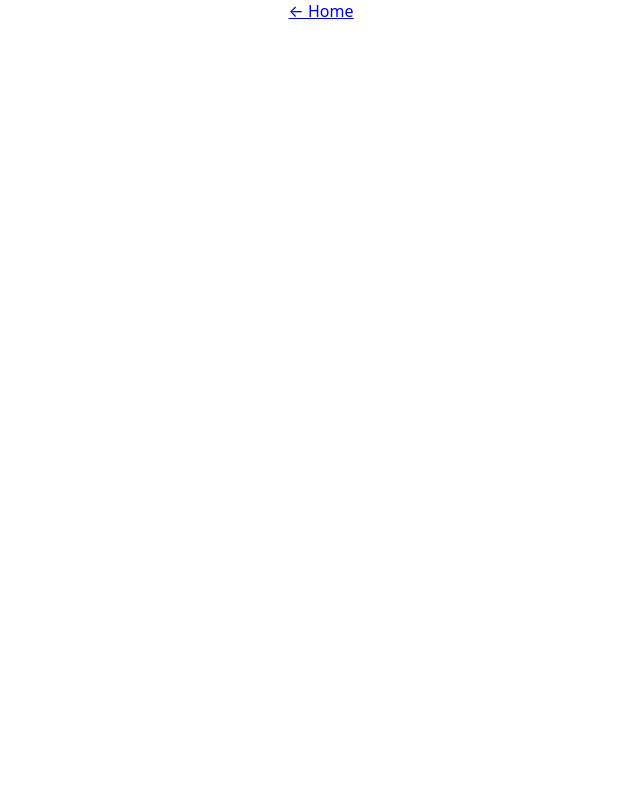
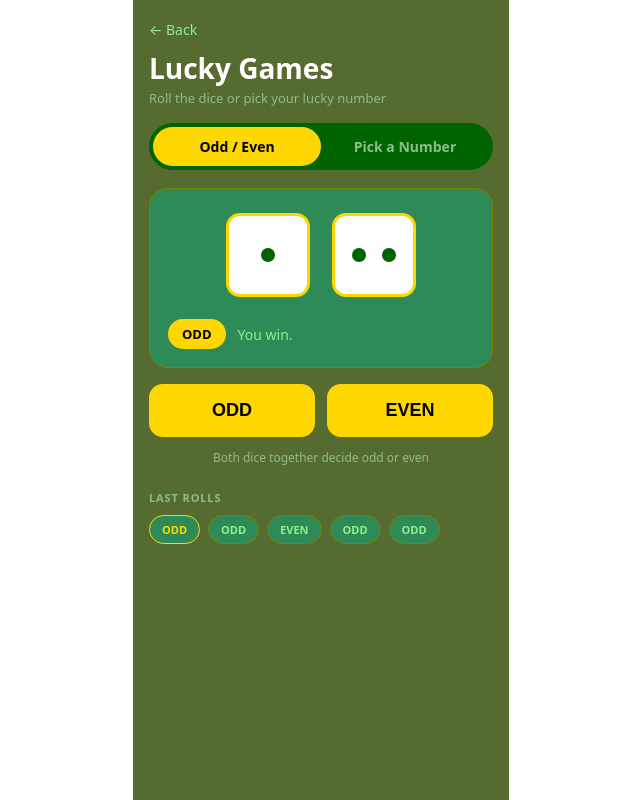
Before and after one commit to mjm29/minigames-mockup, a plain HTML site: page betting.html in a window 1280 px wide. Shown: the whole page, without its empty margins (319-959 px from the left). Drawn offline with Linux system fonts and the light colour scheme.

Commit message:
betting game screens added

```diff
--- /dev/null
+++ b/betting.css
@@ -0,0 +1,263 @@
+* {
+  padding: 0;
+  margin: 0;
+  box-sizing: border-box;
+}
+
+body {
+  font-family:
+    system-ui,
+    -apple-system,
+    "Segoe UI",
+    Roboto,
+    sans-serif;
+  color: white;
+  background-color: white;
+  min-height: 100vh;
+  justify-content: center;
+  display: flex;
+}
+
+.phone-frame {
+  max-width: 376px;
+  width: 100%;
+  padding: 18px 16px 28px;
+  background-color: darkolivegreen;
+  min-height: 100vh;
+}
+
+.back-btn {
+  color: lightgreen;
+  display: inline-block;
+  margin-bottom: 10px;
+  font-size: 14px;
+  text-decoration: none;
+}
+
+.title-row {
+  align-items: center;
+  display: flex;
+  margin-bottom: 16px;
+  justify-content: space-between;
+}
+
+h1 {
+  font-weight: 800;
+  font-size: 28px;
+}
+
+.subtitle {
+  margin-top: 2px;
+  font-size: 13px;
+  color: darkseagreen;
+}
+
+.mode-radio {
+  display: none;
+}
+
+.mode-switch {
+  border-radius: 999px;
+  display: flex;
+  margin-bottom: 18px;
+  background-color: darkgreen;
+  padding: 4px;
+}
+
+.mode-tab {
+  border-radius: 999px;
+  color: darkseagreen;
+  flex: 1;
+  cursor: pointer;
+  padding: 10px 12px;
+  font-size: 14px;
+  font-weight: 700;
+  text-align: center;
+}
+
+.pick-number-view {
+  display: none;
+}
+
+#mode-odd-even:checked ~ .mode-switch .tab-odd-even,
+#mode-pick-number:checked ~ .mode-switch .tab-pick-number {
+  color: black;
+  background-color: gold;
+}
+/*if pick-number section is clicked, hide components tagged for odd-even game*/
+#mode-pick-number:checked ~ .odd-even-view {
+  display: none;
+}
+
+#mode-pick-number:checked ~ .pick-number-view {
+  display: block;
+}
+
+.dice-panel {
+  border-radius: 18px;
+  border: 1px solid olive;
+  margin-bottom: 16px;
+  background-color: seagreen;
+  padding: 24px 18px 18px;
+}
+
+.dice-row {
+  margin-bottom: 22px;
+  display: flex;
+  gap: 22px;
+  justify-content: center;
+}
+
+.die {
+  border-radius: 14px;
+  height: 84px;
+  background-color: white;
+  width: 84px;
+  padding: 10px;
+  border: 3px solid gold;
+}
+
+.die-one {
+  display: flex;
+  justify-content: center;
+  align-items: center;
+}
+
+.die-two {
+  display: flex;
+  align-items: center;
+  gap: 16px;
+  justify-content: center;
+}
+
+.pip {
+  border-radius: 50%;
+  height: 14px;
+  background-color: darkgreen;
+  width: 14px;
+}
+
+.result-row {
+  gap: 12px;
+  display: flex;
+  align-items: center;
+}
+
+.result-badge {
+  border-radius: 999px;
+  color: black;
+  font-size: 13px;
+  background-color: gold;
+  font-weight: 800;
+  padding: 6px 14px;
+}
+
+.result-text {
+  font-size: 14px;
+  color: lightgreen;
+}
+
+.choice-buttons {
+  margin-bottom: 12px;
+  display: flex;
+  gap: 12px;
+}
+
+.choice-btn {
+  border: none;
+  font-size: 18px;
+  color: black;
+  flex: 1;
+  border-radius: 14px;
+  background-color: gold;
+  padding: 16px;
+  font-weight: 800;
+}
+
+.helper-note {
+  margin-bottom: 24px;
+  font-size: 12px;
+  color: darkseagreen;
+  text-align: center;
+}
+
+.history-label {
+  letter-spacing: 0.08em;
+  margin-bottom: 10px;
+  font-weight: 700;
+  color: darkseagreen;
+  font-size: 11px;
+}
+
+.history-pills {
+  flex-wrap: wrap;
+  display: flex;
+  gap: 8px;
+}
+
+.roll-pill {
+  border-radius: 999px;
+  font-size: 11px;
+  border: 1px solid olive;
+  color: lightgreen;
+  background-color: seagreen;
+  font-weight: 700;
+  padding: 6px 12px;
+}
+
+.roll-pill.is-latest {
+  color: gold;
+  border-color: gold;
+}
+
+/* pick a number sectino */
+.number-panel {
+  border: 1px solid olive;
+  text-align: center;
+  border-radius: 18px;
+  background-color: seagreen;
+  padding: 24px 14px 22px;
+}
+
+.number-heading {
+  letter-spacing: 0.12em;
+  margin-bottom: 20px;
+  font-weight: 700;
+  color: darkseagreen;
+  font-size: 12px;
+}
+
+.number-grid {
+  justify-items: center;
+  grid-template-columns: repeat(5, 1fr);
+  margin-bottom: 22px;
+  display: grid;
+  gap: 10px;
+}
+
+.num-circle {
+  align-items: center;
+  border-radius: 50%;
+  color: gold;
+  height: 52px;
+  cursor: pointer;
+  background-color: transparent;
+  width: 52px;
+  font-size: 18px;
+  justify-content: center;
+  display: flex;
+  border: 2px solid gold;
+  font-weight: 700;
+}
+
+.num-circle:hover,
+.num-circle:focus-visible {
+  outline: none;
+  color: black;
+  background-color: gold;
+}
+
+.number-caption {
+  font-size: 14px;
+  color: darkseagreen;
+}
--- a/betting.html
+++ b/betting.html
@@ -3,10 +3,103 @@
   <head>
     <meta charset="UTF-8" />
     <meta name="viewport" content="width=device-width, initial-scale=1.0" />
-    <title>Betting Game</title>
-    <link rel="stylesheet" href="style.css" />
+    <title>Lucky Games</title>
+    <link rel="stylesheet" href="betting.css" />
   </head>
   <body>
-    <a href="index.html">← Home</a>
+    <div class="phone-frame">
+      <header class="top-bar">
+        <a href="index.html" class="back-btn">← Back</a>
+        <div class="title-row">
+          <div>
+            <h1>Lucky Games</h1>
+            <p class="subtitle">Roll the dice or pick your lucky number</p>
+          </div>
+        </div>
+      </header>
+
+      <div class="mode-wrapper">
+        <input
+          type="radio"
+          name="slider"
+          id="mode-odd-even"
+          class="mode-radio"
+          checked
+        />
+        <input
+          type="radio"
+          name="slider"
+          id="mode-pick-number"
+          class="mode-radio"
+        />
+
+        <div class="mode-switch">
+          <label for="mode-odd-even" class="mode-tab tab-odd-even"
+            >Odd / Even</label
+          >
+          <label for="mode-pick-number" class="mode-tab tab-pick-number"
+            >Pick a Number</label
+          >
+        </div>
+
+        <div class="odd-even-view">
+          <section class="dice-panel">
+            <div class="dice-row">
+              <div class="die die-one" aria-label="Die showing 1">
+                <span class="pip"></span>
+              </div>
+              <div class="die die-two" aria-label="Die showing 2">
+                <span class="pip"></span>
+                <span class="pip"></span>
+              </div>
+            </div>
+
+            <div class="result-row">
+              <span class="result-badge">ODD</span>
+              <span class="result-text">You win.</span>
+            </div>
+          </section>
+
+          <div class="choice-buttons">
+            <button type="button" class="choice-btn">ODD</button>
+            <button type="button" class="choice-btn">EVEN</button>
+          </div>
+
+          <p class="helper-note">Both dice together decide odd or even</p>
+
+          <section class="history-section">
+            <div class="history-label">LAST ROLLS</div>
+            <div class="history-pills">
+              <span class="roll-pill is-latest">ODD</span>
+              <span class="roll-pill">ODD</span>
+              <span class="roll-pill">EVEN</span>
+              <span class="roll-pill">ODD</span>
+              <span class="roll-pill">ODD</span>
+            </div>
+          </section>
+        </div>
+
+        <div class="pick-number-view">
+          <section class="number-panel">
+            <div class="number-heading">CHOOSE YOUR NUMBER</div>
+
+            <div class="number-grid">
+              <button type="button" class="num-circle">1</button>
+              <button type="button" class="num-circle">2</button>
+              <button type="button" class="num-circle">3</button>
+              <button type="button" class="num-circle">4</button>
+              <button type="button" class="num-circle">5</button>
+              <button type="button" class="num-circle">6</button>
+              <button type="button" class="num-circle">7</button>
+              <button type="button" class="num-circle">8</button>
+              <button type="button" class="num-circle">9</button>
+              <button type="button" class="num-circle">10</button>
+            </div>
+
+            <p class="number-caption">Pick a number from 1 to 10.</p>
+          </section>
+        </div>
+      </div>
+    </div>
   </body>
 </html>
```
Also changed, not shown: wordle.html (+1 -1 lines).
